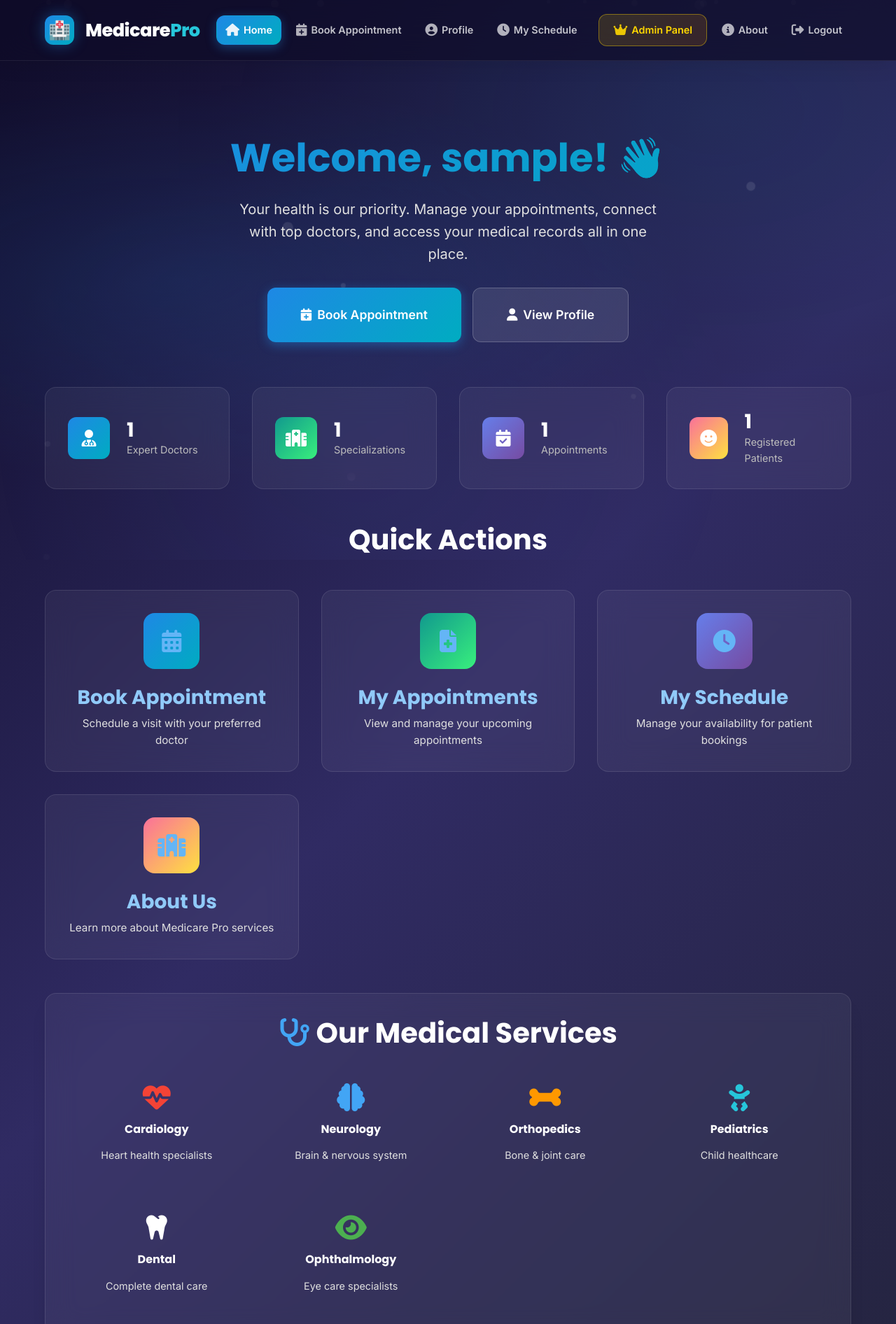
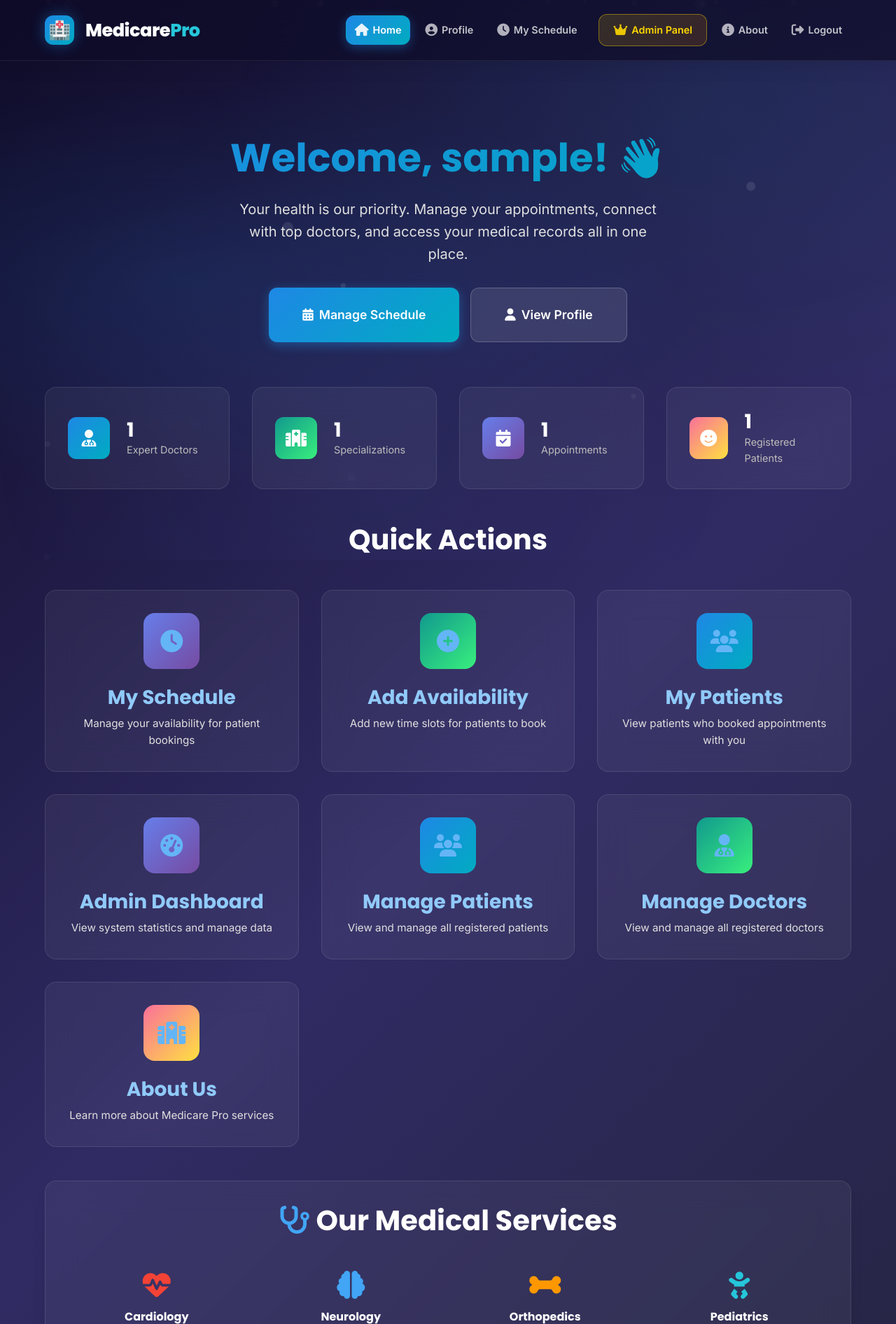
Before and after one commit to omar52478/MediCare, a Django app: page /accounts/home/ in a window 1280 px wide. Shown: the top 1892 px of the page at 70% size. Run offline with Django 5.2, Linux system fonts and the light colour scheme; a user stored in the database is signed in; tables that the repository leaves empty hold one stand-in row (values such as "Sample post").

Commit message:
Complete role-based UI: separate patient/doctor/admin experiences

```diff
--- /dev/null
+++ b/accounts/context_processors.py
@@ -0,0 +1,20 @@
+from accounts.models import Doctor
+
+
+def user_role_context(request):
+    """
+    Context processor to add user role information to all templates.
+    This allows templates to check if the current user is a doctor.
+    """
+    context = {
+        'is_doctor': False,
+        'is_patient': False,
+    }
+
+    if request.user.is_authenticated:
+        # Check if user is a doctor
+        context['is_doctor'] = Doctor.objects.filter(user=request.user).exists()
+        # A patient is someone who is authenticated but not a doctor and not superuser
+        context['is_patient'] = not context['is_doctor'] and not request.user.is_superuser
+
+    return context
--- a/accounts/templates/base.html
+++ b/accounts/templates/base.html
@@ -59,6 +59,8 @@
                         <span>Home</span>
                     </a>
                 </li>
+                {% if is_patient %}
+                <!-- Patient: Book Appointment -->
                 <li class="nav-item">
                     <a href="{% url 'book_appointment' %}"
                         class="nav-link {% if request.resolver_match.url_name == 'book_appointment' %}active{% endif %}">
@@ -66,6 +68,7 @@
                         <span>Book Appointment</span>
                     </a>
                 </li>
+                {% endif %}
                 <li class="nav-item">
                     <a href="{% url 'profile' %}"
                         class="nav-link {% if request.resolver_match.url_name == 'profile' %}active{% endif %}">
@@ -73,7 +76,8 @@
                         <span>Profile</span>
                     </a>
                 </li>
-                {% if user.is_staff %}
+                {% if is_doctor %}
+                <!-- Doctor: My Schedule -->
                 <li class="nav-item">
                     <a href="{% url 'my_availability_list' %}"
                         class="nav-link {% if 'availability' in request.path %}active{% endif %}">
--- a/accounts/templates/home.html
+++ b/accounts/templates/home.html
@@ -13,10 +13,22 @@
             and access your medical records all in one place.
         </p>
         <div class="hero-actions fade-in" style="animation-delay: 0.2s;">
+            {% if is_patient %}
             <a href="{% url 'book_appointment' %}" class="btn btn-primary btn-lg">
                 <i class="fas fa-calendar-plus"></i>
                 Book Appointment
             </a>
+            {% elif is_doctor %}
+            <a href="{% url 'my_availability_list' %}" class="btn btn-primary btn-lg">
+                <i class="fas fa-calendar-alt"></i>
+                Manage Schedule
+            </a>
+            {% elif user.is_superuser %}
+            <a href="{% url 'admin_dashboard' %}" class="btn btn-primary btn-lg">
+                <i class="fas fa-tachometer-alt"></i>
+                Admin Dashboard
+            </a>
+            {% endif %}
             <a href="{% url 'profile' %}" class="btn btn-secondary btn-lg">
                 <i class="fas fa-user"></i>
                 View Profile
@@ -74,6 +86,8 @@
 <section class="container mt-4">
     <h2 class="text-center mb-3">Quick Actions</h2>
     <div class="features-grid">
+        {% if is_patient %}
+        <!-- Patient Actions -->
         <a href="{% url 'book_appointment' %}" class="feature-card animate-on-scroll" style="text-decoration: none;">
             <div class="icon blue">
                 <i class="fas fa-calendar-alt"></i>
@@ -89,8 +103,10 @@
             <h3>My Appointments</h3>
             <p>View and manage your upcoming appointments</p>
         </a>
+        {% endif %}
 
-        {% if user.is_staff %}
+        {% if is_doctor %}
+        <!-- Doctor Actions -->
         <a href="{% url 'my_availability_list' %}" class="feature-card animate-on-scroll"
             style="text-decoration: none;">
             <div class="icon purple">
@@ -98,6 +114,50 @@
             </div>
             <h3>My Schedule</h3>
             <p>Manage your availability for patient bookings</p>
+        </a>
+
+        <a href="{% url 'my_availability_add' %}" class="feature-card animate-on-scroll"
+            style="text-decoration: none;">
+            <div class="icon green">
+                <i class="fas fa-plus-circle"></i>
+            </div>
+            <h3>Add Availability</h3>
+            <p>Add new time slots for patients to book</p>
+        </a>
+
+        <a href="{% url 'profile' %}" class="feature-card animate-on-scroll" style="text-decoration: none;">
+            <div class="icon blue">
+                <i class="fas fa-users"></i>
+            </div>
+            <h3>My Patients</h3>
+            <p>View patients who booked appointments with you</p>
+        </a>
+        {% endif %}
+
+        {% if user.is_superuser %}
+        <!-- Admin Actions -->
+        <a href="{% url 'admin_dashboard' %}" class="feature-card animate-on-scroll" style="text-decoration: none;">
+            <div class="icon purple">
+                <i class="fas fa-tachometer-alt"></i>
+            </div>
+            <h3>Admin Dashboard</h3>
+            <p>View system statistics and manage data</p>
+        </a>
+
+        <a href="{% url 'admin_patients' %}" class="feature-card animate-on-scroll" style="text-decoration: none;">
+            <div class="icon blue">
+                <i class="fas fa-users"></i>
+            </div>
+            <h3>Manage Patients</h3>
+            <p>View and manage all registered patients</p>
+        </a>
+
+        <a href="{% url 'admin_doctors' %}" class="feature-card animate-on-scroll" style="text-decoration: none;">
+            <div class="icon green">
+                <i class="fas fa-user-md"></i>
+            </div>
+            <h3>Manage Doctors</h3>
+            <p>View and manage all registered doctors</p>
         </a>
         {% endif %}
 
--- a/accounts/views.py
+++ b/accounts/views.py
@@ -90,6 +90,13 @@ def logout_view(request):
 from django.shortcuts import render, get_object_or_404
 from django.contrib.auth.decorators import login_required
 from accounts.models import Profile, Appointment, Doctor
+
+
+def is_doctor(user):
+    """Check if user is a doctor"""
+    if not user.is_authenticated:
+        return False
+    return Doctor.objects.filter(user=user).exists()
 
 @login_required
 def profile_view(request):
@@ -184,7 +191,7 @@ from django.contrib.auth.decorators import login_required, user_passes_test
 from .models import Doctor, DoctorAvailability
 
 @login_required
-@user_passes_test(lambda u: u.is_staff, login_url="login")
+@user_passes_test(is_doctor, login_url="login")
 def my_availability_add(request):
     try:
         doctor = Doctor.objects.get(user=request.user)
@@ -216,7 +223,7 @@ def my_availability_add(request):
 
 
 @login_required
-@user_passes_test(lambda u: u.is_staff, login_url="login")
+@user_passes_test(is_doctor, login_url="login")
 def my_availability_list(request):
     try:
         doctor = Doctor.objects.get(user=request.user)
@@ -231,7 +238,7 @@ def my_availability_list(request):
 
 
 @login_required
-@user_passes_test(lambda u: u.is_staff, login_url="login")
+@user_passes_test(is_doctor, login_url="login")
 def my_availability_delete(request, availability_id):
     doctor = get_object_or_404(Doctor, user=request.user)
     availability = get_object_or_404(DoctorAvailability, id=availability_id, doctor=doctor)
@@ -241,7 +248,7 @@ def my_availability_delete(request, availability_id):
 
 
 @login_required
-@user_passes_test(lambda u: u.is_staff, login_url="login")
+@user_passes_test(is_doctor, login_url="login")
 def my_availability_update(request, availability_id):
     doctor = get_object_or_404(Doctor, user=request.user)
     availability = get_object_or_404(DoctorAvailability, id=availability_id, doctor=doctor)
--- a/project/settings.py
+++ b/project/settings.py
@@ -77,6 +77,7 @@ TEMPLATES = [
                 'django.template.context_processors.request',
                 'django.contrib.auth.context_processors.auth',
                 'django.contrib.messages.context_processors.messages',
+                'accounts.context_processors.user_role_context',
             ],
         },
     },
```
Also changed, not shown: accounts/templates/profile.html (+5 -2 lines).
